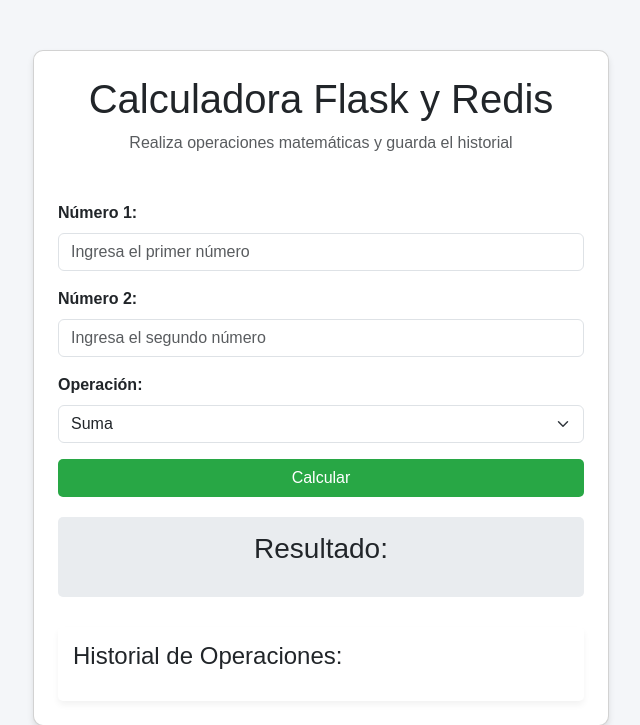
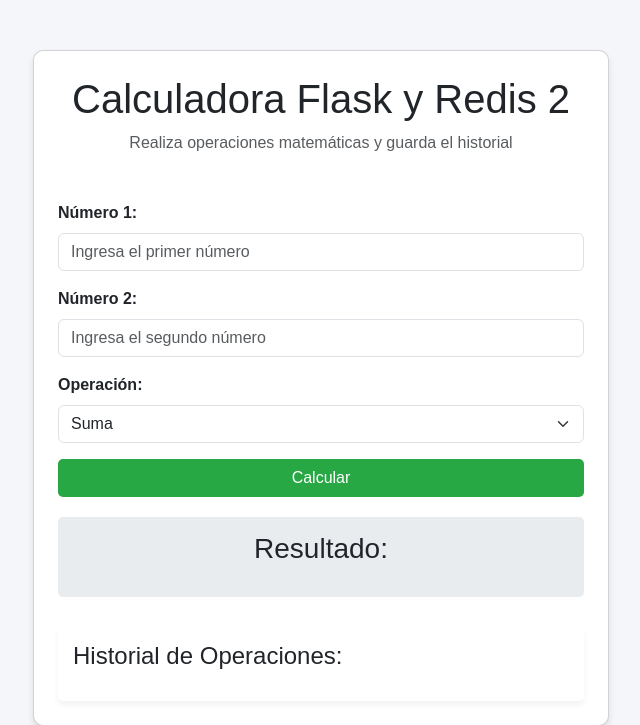
Before and after one commit to IsaacAM50/calculadora-flask-redis, a Flask app: page / in a window 1280 px wide. Shown: the top 725 px of the page, without its empty margins (319-959 px from the left). Run offline with Flask 3, Linux system fonts and the light colour scheme; data that the repository does not hold is empty.

Commit message:
feat: Update title in index.html to reflect version 2 of the application

```diff
--- a/app/templates/index.html
+++ b/app/templates/index.html
@@ -85,7 +85,7 @@
     <div class="container">
         <div class="card p-4">
             <div class="header">
-                <h1>Calculadora Flask y Redis</h1>
+                <h1>Calculadora Flask y Redis 2</h1>
                 <p class="text-muted">Realiza operaciones matemáticas y guarda el historial</p>
             </div>
 
```
